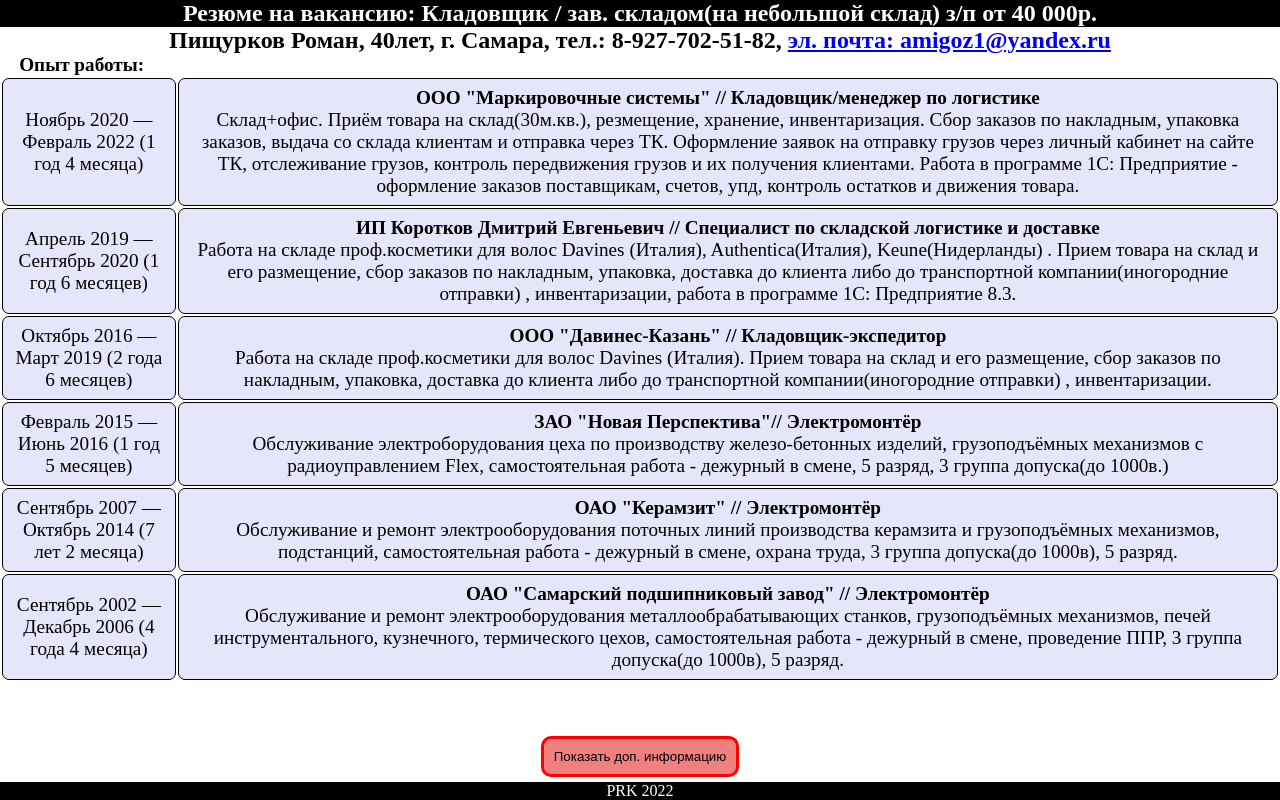
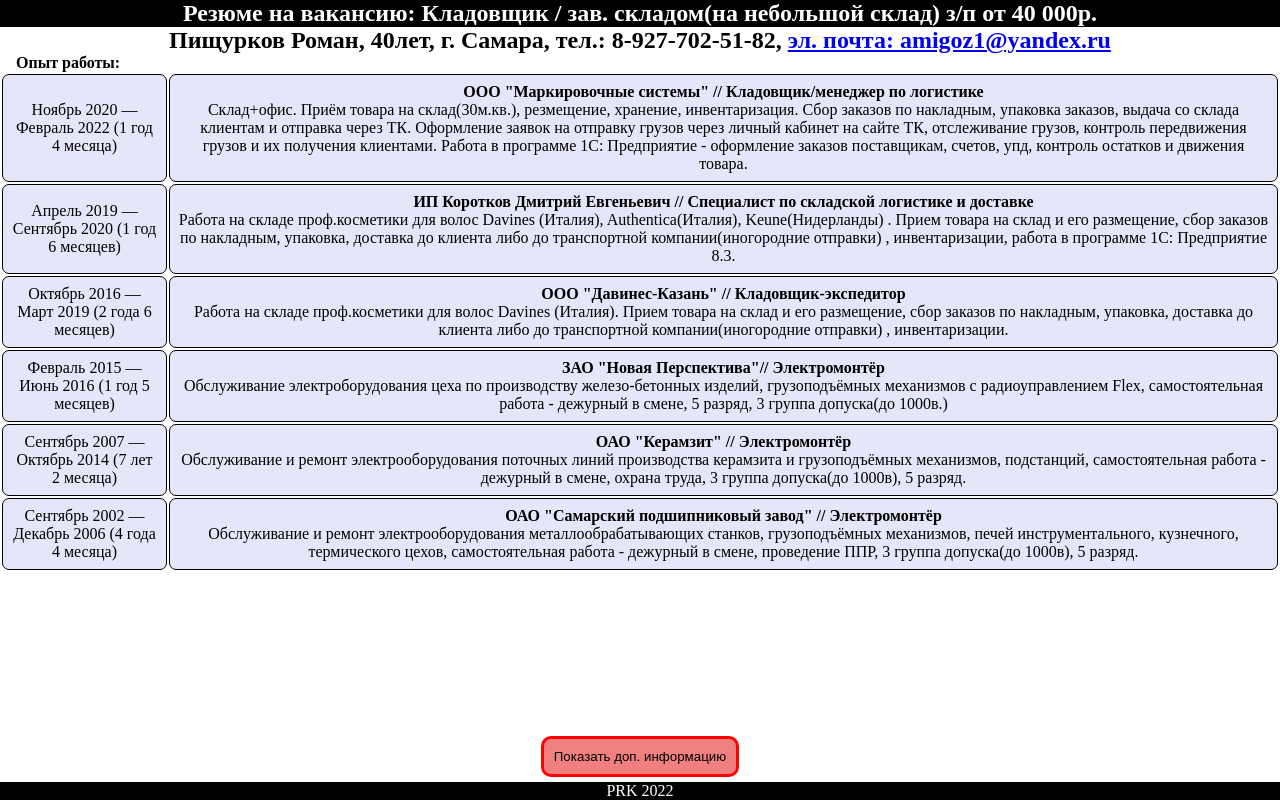
Before and after one commit to RomanPRK/firstresume, a plain HTML site: page index.html in a window 1280 px wide. Drawn offline with Linux system fonts and the light colour scheme.

Commit message:
Update main.css

```diff
--- a/main.css
+++ b/main.css
@@ -30,21 +30,12 @@ aside {
     border-radius: 10px;
     border: 1px solid black;
     margin: 1em;
-
-
-
-
 }
 
 main {
     text-align: center;
-    font-size: 1.2em;
+    font-size: 1em;
     border-radius: 10px;
-}
-
-table {
-
-
 }
 
 header {
@@ -61,7 +52,6 @@ header {
 
 .div-button{
     text-align: center;
-
 }
 
 .button{
@@ -76,15 +66,12 @@ footer{
     text-align: center;
     color: white;
     background-color: black;
-
 }
 
 .job{
     text-align: left;
     padding-left: 1em;
 }
-
-
 
 td{
     border: 1px solid black;
@@ -98,7 +85,6 @@ td{
     text-align: center;
     font-size: 1.5em;
     font-weight: 700;
-
 }
 
 h3{
```
